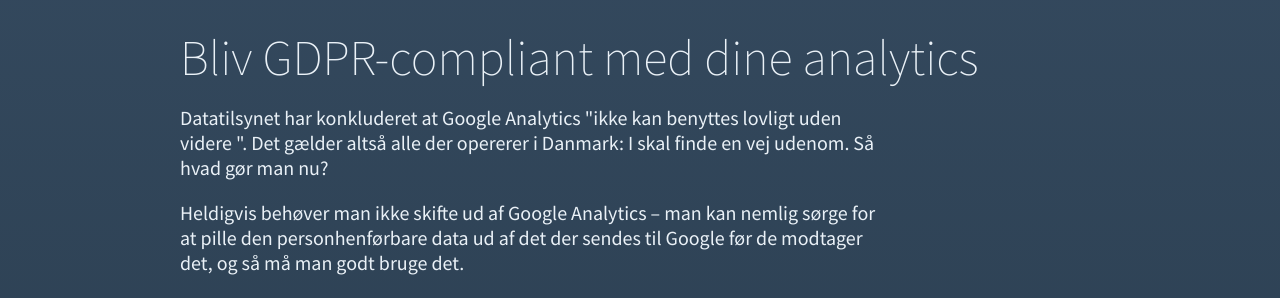
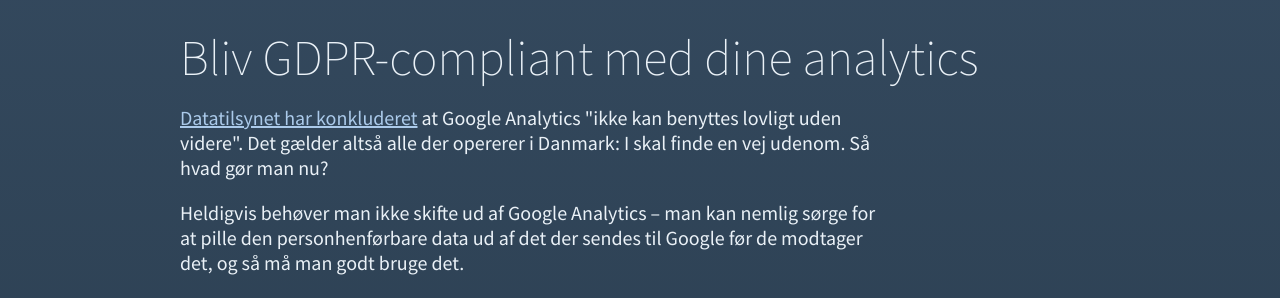
Before and after one commit to derangeddk/deranged.dk, a Jekyll site: the page built from fix-google-analytics/index.html, in a window 1280 px wide. Shown: the part 158-456 px from the top of the page. Built offline with Jekyll 4.4.1, drawn with Linux system fonts in a browser that asks for light colours; some of the changed lines change nothing that is shown.

Commit message:
Fix typos in FixGA text: link not working, dangly space

```diff
--- a/fix-google-analytics/index.html
+++ b/fix-google-analytics/index.html
@@ -61,7 +61,7 @@
 <main>
     <h1>Bliv GDPR-compliant med dine analytics</h1>
     <p>
-        <a href="https://www.datatilsynet.dk/presse-og-nyheder/nyhedsarkiv/2022/sep/brug-af-google-analytics-til-webstatistik" target="_blank" rel="noopener"></a>Datatilsynet har konkluderet</a> at Google Analytics "ikke kan benyttes lovligt uden videre ". Det gælder altså alle der opererer i Danmark: I skal finde en vej udenom. Så hvad gør man nu?
+        <a href="https://www.datatilsynet.dk/presse-og-nyheder/nyhedsarkiv/2022/sep/brug-af-google-analytics-til-webstatistik" target="_blank" rel="noopener">Datatilsynet har konkluderet</a> at Google Analytics "ikke kan benyttes lovligt uden videre". Det gælder altså alle der opererer i Danmark: I skal finde en vej udenom. Så hvad gør man nu?
     </p>
     <p>
         Heldigvis behøver man ikke skifte ud af Google Analytics – man kan nemlig sørge for at pille den personhenførbare data ud af det der sendes til Google før de modtager det, og så må man godt bruge det.
```
